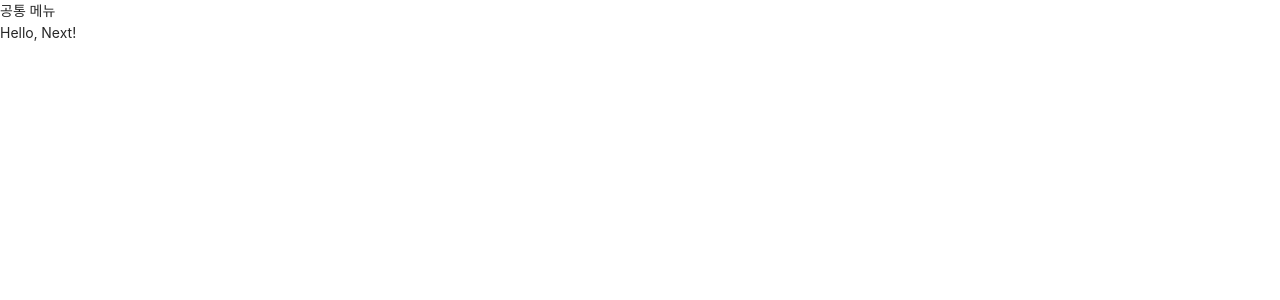
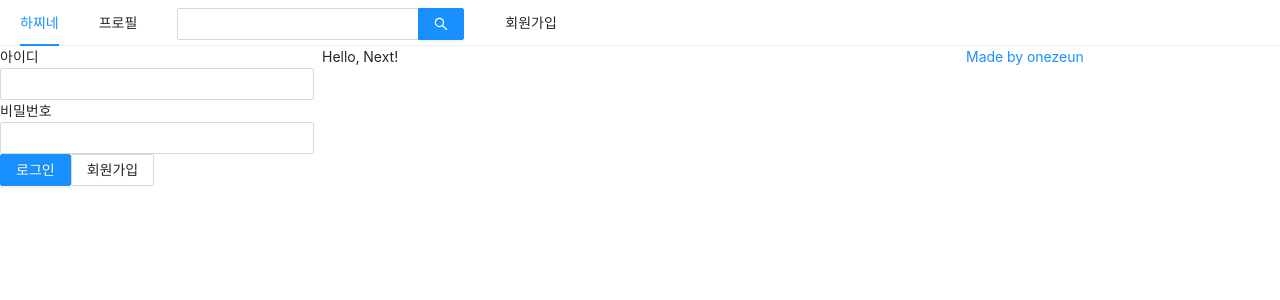
Before and after one commit to onezeun/react-sns, a Next.js app in the folder front/: page / in a window 1280 px wide. Shown: the top 300 px of the page. Built offline with nearby package versions, Linux system fonts and the light colour scheme.

Commit message:
LoginFrom

```diff
--- a/front/components/AppLayout.js
+++ b/front/components/AppLayout.js
@@ -1,13 +1,49 @@
-import React from 'react';
+import React, { useState } from 'react';
 import PropTypes from 'prop-types';
+import Link from 'next/link';
+import { Menu, Input, Row, Col } from 'antd';
+
+import UserProfile from './UserProfile'
+import LoginForm from './LoginForm'
 
 const AppLayout = ({ children }) => {
+  const [isLoggedIn, setIsLoggedIn] = useState('false'); // 더미데이터
+
   return (
     <div>
-      <div>공통 메뉴</div>
-      {children}
+      <Menu mode="horizontal">
+        <Menu.Item>
+          <Link href="/">
+            <a>하찌네</a>
+          </Link>
+        </Menu.Item>
+        <Menu.Item>
+          <Link href="/profile">
+            <a>프로필</a>
+          </Link>
+        </Menu.Item>
+        <Menu.Item>
+          <Input.Search enterButton style={{ verticalAlign: 'middle' }} />
+        </Menu.Item>
+        <Menu.Item>
+          <Link href="/signup">
+            <a>회원가입</a>
+          </Link>
+        </Menu.Item>
+      </Menu>
+      <Row gutter={8}> {/* gutter : 컬럼 사이의 간격 */ }
+        <Col xs={24} md={6}>
+          <LoginForm />
+        </Col>
+        <Col xs={24} md={12}>
+          {children}
+        </Col>
+        <Col xs={24} md={6}>
+          <a href="https://velog.io/@onezeun" target="_blank" rel="noreferrer noopener">Made by onezeun</a>
+        </Col>
+      </Row>
     </div>
-  )
+  );
 };
 
 AppLayout.propTypes = {
--- /dev/null
+++ b/front/components/LoginForm.js
@@ -0,0 +1,49 @@
+import React, { useState, useCallback } from 'react';
+import { Form, Input, Button } from 'antd';
+import Link from 'next/link';
+
+const LoginForm = () => {
+  const [id, setId] = useState('');
+  const [password, setPassword] = useState('');
+
+  const onChangeId = useCallback((e) => {
+    setId(e.target.value);
+  }, []);
+
+  const onChangePassword = useCallback((e) => {
+    setPassword(e.target.value);
+  }, []);
+
+  return (
+    <Form>
+      <div>
+        <label htmlFor="user-id">아이디</label>
+        <br />
+        <Input name="user-id" value={id} onChange={onChangeId} required />
+      </div>
+      <div>
+        <label htmlFor="user-password">비밀번호</label>
+        <br />
+        <Input
+          name="user-password"
+          type="password"
+          value={password}
+          onChange={onChangePassword}
+          required
+        />
+      </div>
+      <div>
+        <Button type="primary" htmlType="submit" loading={false}>
+          로그인
+        </Button>
+        <Link href="/signup">
+          <a>
+            <Button>회원가입</Button>
+          </a>
+        </Link>
+      </div>
+    </Form>
+  );
+};
+
+export default LoginForm;
```
